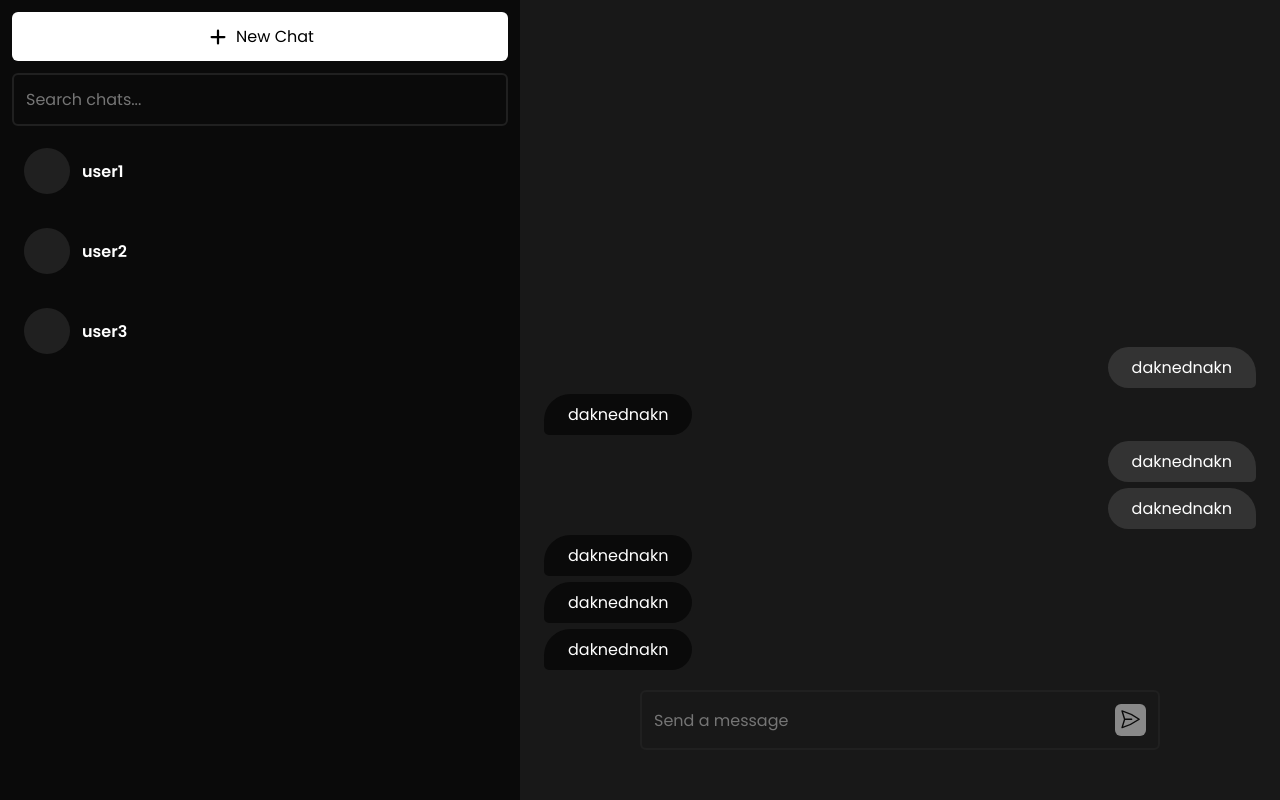
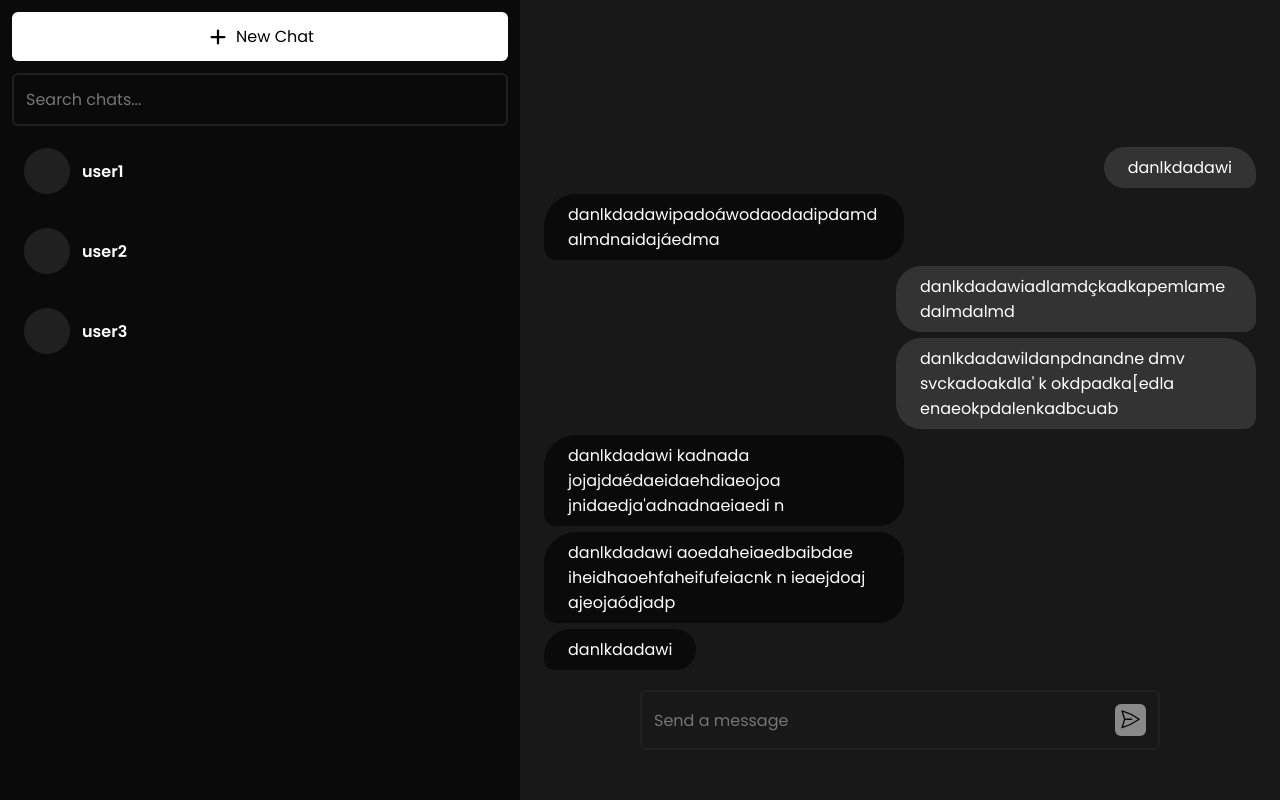
Before and after one commit to mikaelstl/pw2_exercise2_front, a React (Vite) app: page / in a window 1280 px wide. Built offline with nearby package versions, Linux system fonts and the light colour scheme.

Commit message:
feat: adjusting MessageCard borders when height change

```diff
--- a/src/components/ChatArea/index.tsx
+++ b/src/components/ChatArea/index.tsx
@@ -4,13 +4,27 @@ import { Container } from "./style";
 export function ChatArea() {
   return (
     <Container className="chat-area">
-      <MessageCard className="chat-message sended"/>
-      <MessageCard className="chat-message recived"/>
-      <MessageCard className="chat-message sended"/>
-      <MessageCard className="chat-message sended"/>
-      <MessageCard className="chat-message recived"/>
-      <MessageCard className="chat-message recived"/>
-      <MessageCard className="chat-message recived"/>
+      <MessageCard className="chat-message sended"
+        message="danlkdadawi"
+      />
+      <MessageCard className="chat-message recived"
+        message="danlkdadawipadoáwodaodadipdamdalmdnaidajáedma"
+      />
+      <MessageCard className="chat-message sended"
+        message="danlkdadawiadlamdçkadkapemlamedalmdalmd"
+      />
+      <MessageCard className="chat-message sended"
+        message="danlkdadawildanpdnandne dmv svckadoakdla' k okdpadka[edla  enaeokpdalenkadbcuab"
+      />
+      <MessageCard className="chat-message recived"
+        message="danlkdadawi kadnada  jojajdaédaeidaehdiaeojoa jnidaedja'adnadnaeiaedi n"
+      />
+      <MessageCard className="chat-message recived"
+        message="danlkdadawi aoedaheiaedbaibdae iheidhaoehfaheifufeiacnk n ieaejdoaj ajeojaódjadp "
+      />
+      <MessageCard className="chat-message recived"
+        message="danlkdadawi"
+      />
     </Container>
   )
 }
--- a/src/components/ChatArea/style.ts
+++ b/src/components/ChatArea/style.ts
@@ -1,14 +1,14 @@
 import styled from "styled-components";
 
 const Container = styled.div`
-  position: relative;
-
   display: flex;
   flex-direction: column;
   justify-content: flex-end;
   gap: 6px;
 
-  padding: 0px 24px;
+  padding: 16px 24px 0px;
+
+  overflow: scroll;
 `;
 
 export {
--- a/src/components/MessageCard/index.tsx
+++ b/src/components/MessageCard/index.tsx
@@ -1,11 +1,15 @@
+import { Text } from "../base/Text";
 import { Container } from "./style";
 
 interface MessageCardProps {
   className: string
+  message: string
 }
 
 export function MessageCard(props: MessageCardProps) {
   return (
-    <Container className={props.className}>daknednakn</Container>
+    <Container className={props.className}>
+      <Text>{props.message}</Text>
+    </Container>
   )
 }
--- a/src/components/MessageCard/style.ts
+++ b/src/components/MessageCard/style.ts
@@ -6,19 +6,18 @@ const Container = styled.div`
   max-width: 360px;
 
   height: min-content;
-  min-height: 12px;
 
   word-wrap: break-word;
   overflow-wrap: break-word;
   white-space: pre-wrap;
 
-  border-radius: 50px;
+  border-radius: 25px;
 
   padding: 8px 24px;
 
   &.sended {
     background-color: ${Palette.message};
-    border-top-right-radius: 64px;
+    border-top-right-radius: 32px;
     border-bottom-right-radius: 12px;
 
     align-self: flex-end;
@@ -26,7 +25,7 @@ const Container = styled.div`
 
   &.recived {
     background-color: ${Palette.chats};
-    border-top-left-radius: 64px;
+    border-top-left-radius: 32px;
     border-bottom-left-radius: 12px;
 
     align-self: flex-start;
--- a/src/components/buttons/NewChatBtn/index.tsx
+++ b/src/components/buttons/NewChatBtn/index.tsx
@@ -5,9 +5,13 @@ import { Text } from "../../base/Text";
 export function NewChatBtn() {
   return (
     <>
-      <Button>
+      <Button className="new-chat-btn"
+        onClick={
+          () => console.log("TO-DO new screen or pop-up to select new chat")
+        }
+      >
         <PlusIcon style={{ width: 24, height: 24 }}/>
-        <Text>New Chat</Text>
+        <Text className="button-label">New Chat</Text>
       </Button>
     </>
   )
```
